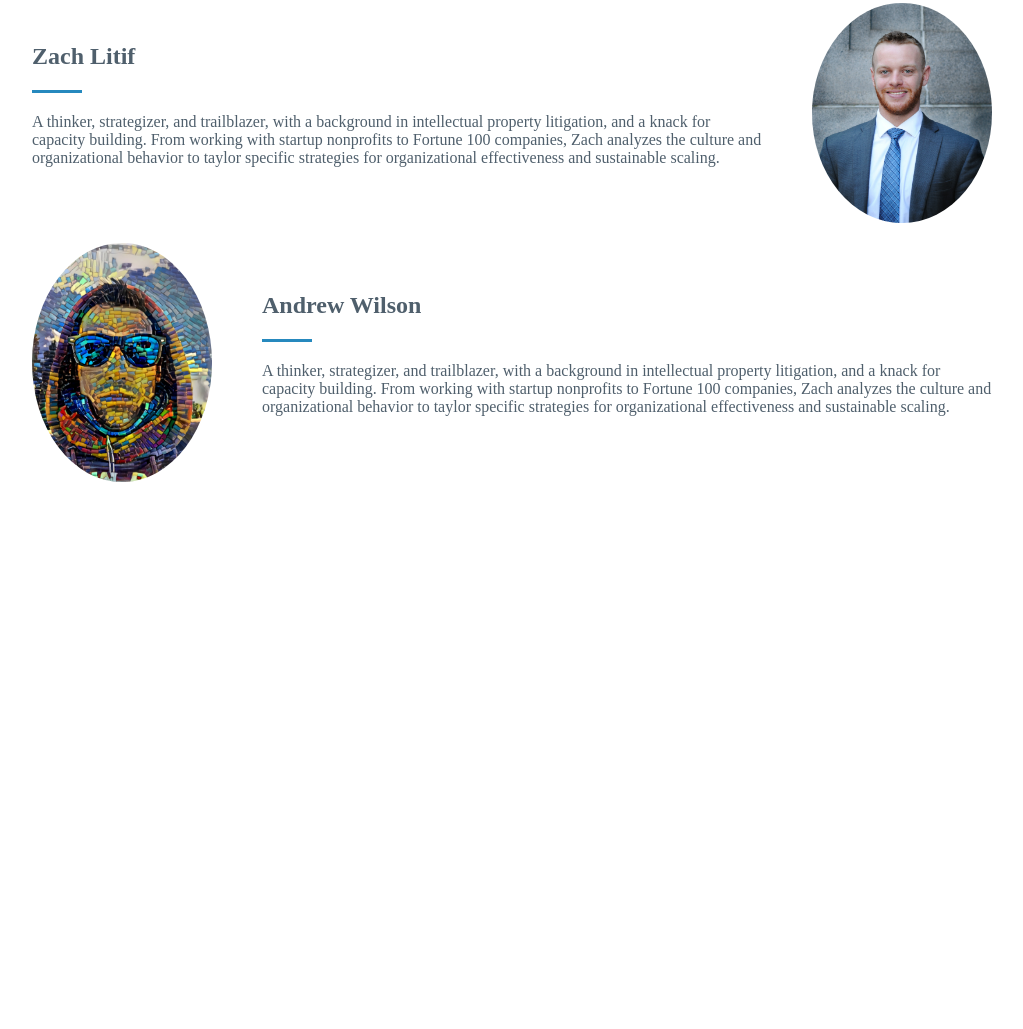
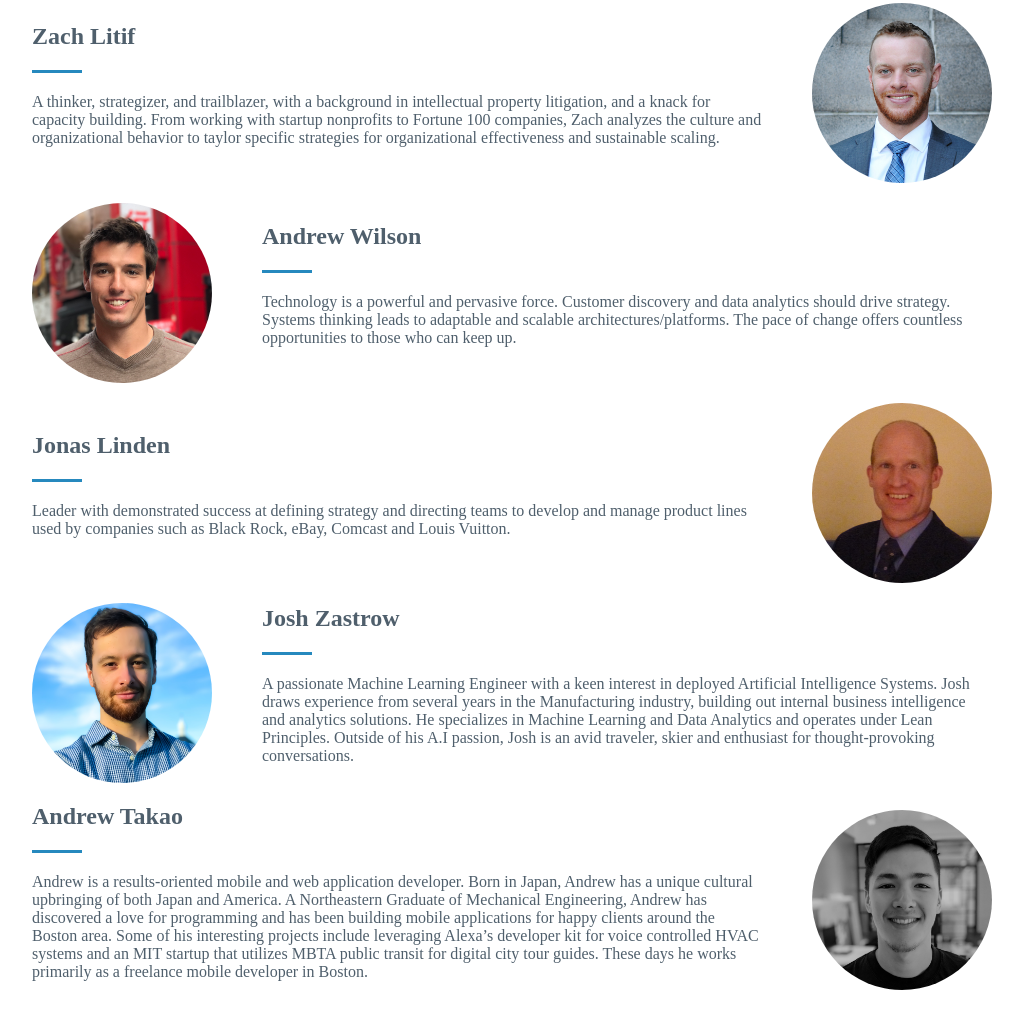
Before and after one commit to andwilson/acclimate.io, a Gatsby site: page /team in a window 1280 px wide. Shown: the part 1165-2194 px from the top of the page, without its empty margins (128-1151 px from the left). Before the commit the page ends 1695 px from the top, so only its background shows below. Built offline with nearby package versions, Linux system fonts and the light colour scheme; Gatsby itself is replaced by a stand-in of ours.

Commit message:
Edited all portraits and added all bios as they currently stad

```diff
--- a/src/pages/team.js
+++ b/src/pages/team.js
@@ -11,8 +11,6 @@ import SectionWrapper from "../components/SectionWrapper";
 import AlternatingSection from "../components/AlternatingSection";
 
 import TeamSVG from "../images/team.svg";
-import ZL from "../images/zl-portrait.jpg";
-import AW from "../images/aw-portrait.jpg";
 
 const HorizontalAccentLeft = HorizontalAccent.extend`
   margin: 20px 0;
@@ -46,7 +44,8 @@ export default ({ data }) => (
           expertise and collaboration
         </h2>
         <p>
-          Some info about why we work well together as a team and what we believe
+          Some info about why we work well together as a team and what we
+          believe
         </p>
       </div>
     </SectionWrapper>
@@ -86,12 +85,64 @@ export default ({ data }) => (
             <h2>Andrew Wilson</h2>
             <HorizontalAccentLeft />
             <p>
-              A thinker, strategizer, and trailblazer, with a background in
-              intellectual property litigation, and a knack for capacity
-              building. From working with startup nonprofits to Fortune 100
-              companies, Zach analyzes the culture and organizational behavior
-              to taylor specific strategies for organizational effectiveness and
-              sustainable scaling.
+              Technology is a powerful and pervasive force. Customer discovery
+              and data analytics should drive strategy. Systems thinking leads
+              to adaptable and scalable architectures/platforms. The pace of
+              change offers countless opportunities to those who can keep up.
+            </p>
+          </div>
+        </AlternatingSection>
+        <AlternatingSection>
+          <div>
+            <Portrait sizes={data.jl.sizes} />
+          </div>
+          <div>
+            <h2>Jonas Linden</h2>
+            <HorizontalAccentLeft />
+            <p>
+              Leader with demonstrated success at defining strategy and
+              directing teams to develop and manage product lines used by
+              companies such as Black Rock, eBay, Comcast and Louis Vuitton.
+            </p>
+          </div>
+        </AlternatingSection>
+        <AlternatingSection>
+          <div>
+            <Portrait sizes={data.jz.sizes} />
+          </div>
+          <div>
+            <h2>Josh Zastrow</h2>
+            <HorizontalAccentLeft />
+            <p>
+              A passionate Machine Learning Engineer with a keen interest in
+              deployed Artificial Intelligence Systems. Josh draws experience
+              from several years in the Manufacturing industry, building out
+              internal business intelligence and analytics solutions. He
+              specializes in Machine Learning and Data Analytics and operates
+              under Lean Principles. Outside of his A.I passion, Josh is an avid
+              traveler, skier and enthusiast for thought-provoking
+              conversations.
+            </p>
+          </div>
+        </AlternatingSection>
+        <AlternatingSection>
+          <div>
+            <Portrait sizes={data.at.sizes} />
+          </div>
+          <div>
+            <h2>Andrew Takao</h2>
+            <HorizontalAccentLeft />
+            <p>
+              Andrew is a results-oriented mobile and web application developer.
+              Born in Japan, Andrew has a unique cultural upbringing of both
+              Japan and America. A Northeastern Graduate of Mechanical
+              Engineering, Andrew has discovered a love for programming and has
+              been building mobile applications for happy clients around the
+              Boston area. Some of his interesting projects include leveraging
+              Alexa’s developer kit for voice controlled HVAC systems and an MIT
+              startup that utilizes MBTA public transit for digital city tour
+              guides. These days he works primarily as a freelance mobile
+              developer in Boston.
             </p>
           </div>
         </AlternatingSection>
@@ -102,12 +153,27 @@ export default ({ data }) => (
 
 export const pageQuery = graphql`
   query TeamQuery {
-    zl: imageSharp(id: { regex: "/zl-portrait.jpg/" }) {
+    zl: imageSharp(id: { regex: "/zl.png/" }) {
       sizes(maxWidth: 200) {
         ...GatsbyImageSharpSizes
       }
     }
-    aw: imageSharp(id: { regex: "/aw-portrait.jpg/" }) {
+    aw: imageSharp(id: { regex: "/aw.png/" }) {
+      sizes(maxWidth: 200) {
+        ...GatsbyImageSharpSizes
+      }
+    }
+    jl: imageSharp(id: { regex: "/jl.png/" }) {
+      sizes(maxWidth: 200) {
+        ...GatsbyImageSharpSizes
+      }
+    }
+    jz: imageSharp(id: { regex: "/jz.png/" }) {
+      sizes(maxWidth: 200) {
+        ...GatsbyImageSharpSizes
+      }
+    }
+    at: imageSharp(id: { regex: "/at.png/" }) {
       sizes(maxWidth: 200) {
         ...GatsbyImageSharpSizes
       }
```
Also changed, not shown: src/images/at.png (added), src/images/aw-portrait.jpg (deleted), src/images/aw.png (added), src/images/jl.png (added), src/images/jz.png (added), src/images/zl-portrait.jpg (deleted), src/images/zl.png (added).
